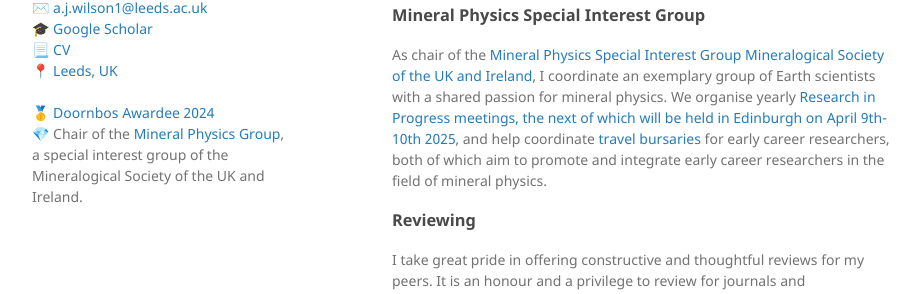
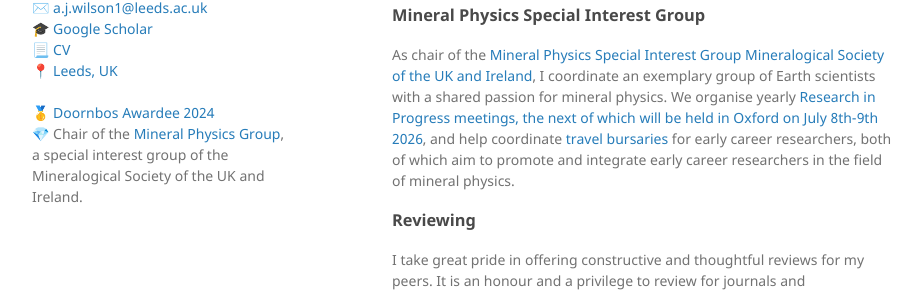
Before and after one commit to Fwilson93/Portfolio, a Jekyll site: the page built from professional-service.md, in a window 1280 px wide and 1283 px high. Shown: the part 528-822 px from the top of the window, without its empty margins (178-1101 px from the left). Built offline with Jekyll 4.4.1, drawn with Linux system fonts in a browser that asks for light colours; our own code applies the rules of GitHub Pages for plain Markdown files.

Commit message:
Update professional-service.md

```diff
--- a/professional-service.md
+++ b/professional-service.md
@@ -14,7 +14,7 @@ layout: default
 I sit on the Equality, Diversity and Inclusivity committee of the School of Earth and Environment at the University of Leeds. As a committee we contribute to Faculty EDI Community of Practice events, act as a task and finish group to address EDI issues at the School and Faculty level and act as the EDI points of contact for the School. In this role I have recently won independent funding to become trained as a Mental Health First Aid instructor. This will allow the School to deliver bespoke MHFA courses to staff in safeguarding roles, particularly fieldwork and student supervision.
 
 ### Mineral Physics Special Interest Group
-As chair of the <a href="https://www.minersoc.org/mpg.html"> Mineral Physics Special Interest Group Mineralogical Society of the UK and Ireland</a>, I coordinate an exemplary group of Earth scientists with a shared passion for mineral physics. We organise yearly <a href="https://minphys.github.io/"> Research in Progress meetings, the next of which will be held in Edinburgh on April 9th-10th 2025</a>, and help coordinate <a href="https://www.minersoc.org/mpg-bursaries.html">travel bursaries</a> for early career researchers, both of which aim to promote and integrate early career researchers in the field of mineral physics.
+As chair of the <a href="https://www.minersoc.org/mpg.html"> Mineral Physics Special Interest Group Mineralogical Society of the UK and Ireland</a>, I coordinate an exemplary group of Earth scientists with a shared passion for mineral physics. We organise yearly <a href="https://minphys.github.io/"> Research in Progress meetings, the next of which will be held in Oxford on July 8th-9th 2026</a>, and help coordinate <a href="https://www.minersoc.org/mpg-bursaries.html">travel bursaries</a> for early career researchers, both of which aim to promote and integrate early career researchers in the field of mineral physics.
 
 ### Reviewing
 I take great pride in offering constructive and thoughtful reviews for my peers. It is an honour and a privilege to review for journals and organisations such as Nature Geosciences, Journal of Geophysical Research: Solid Earth, Geophysical Journal International (Outstanding Reviewer 2023), Geochimica et Cosmochimica Acta, Scientific Reports, Nano Letters, Physical Review B, the National Science Foundation and the L’Oréal For women in science award.
```
